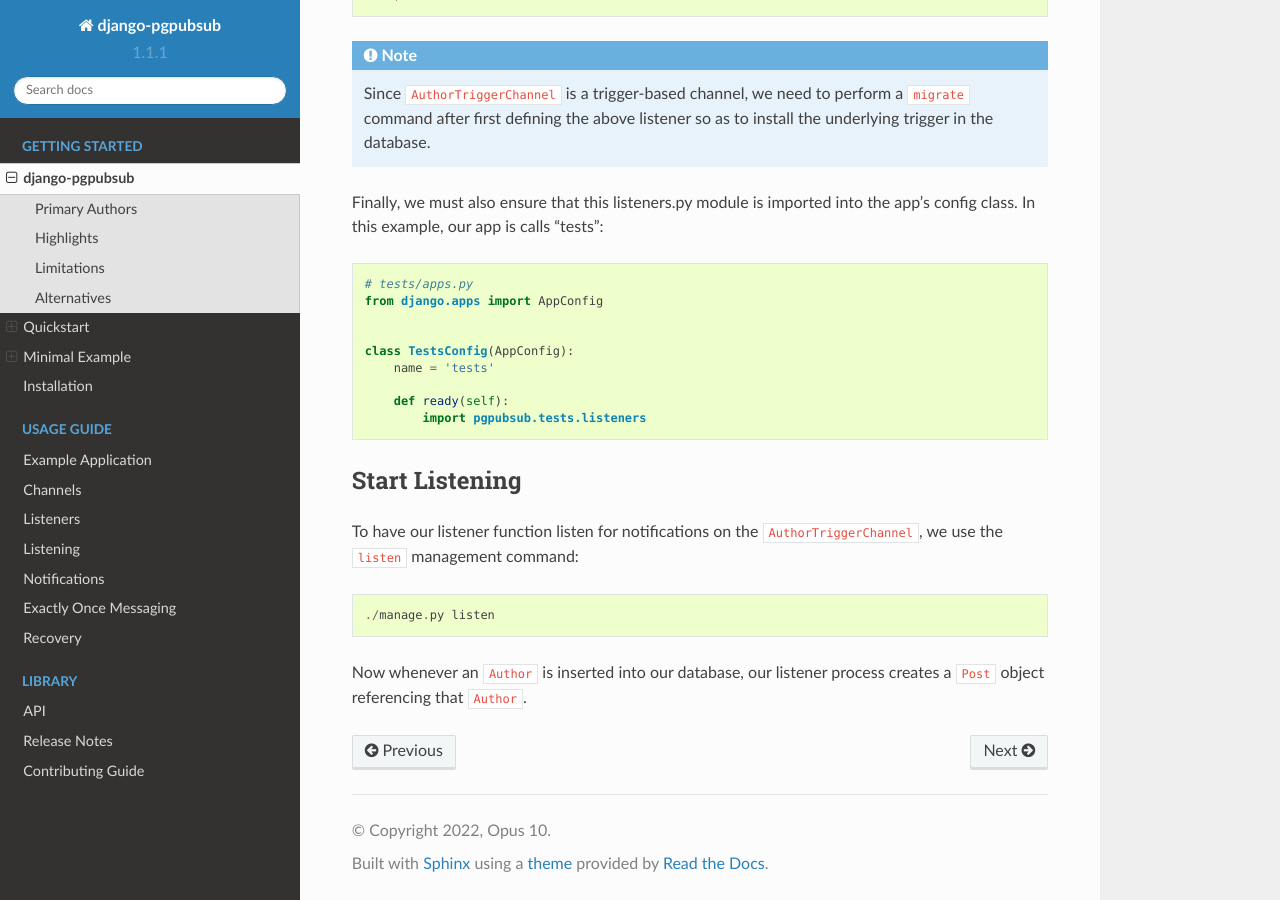
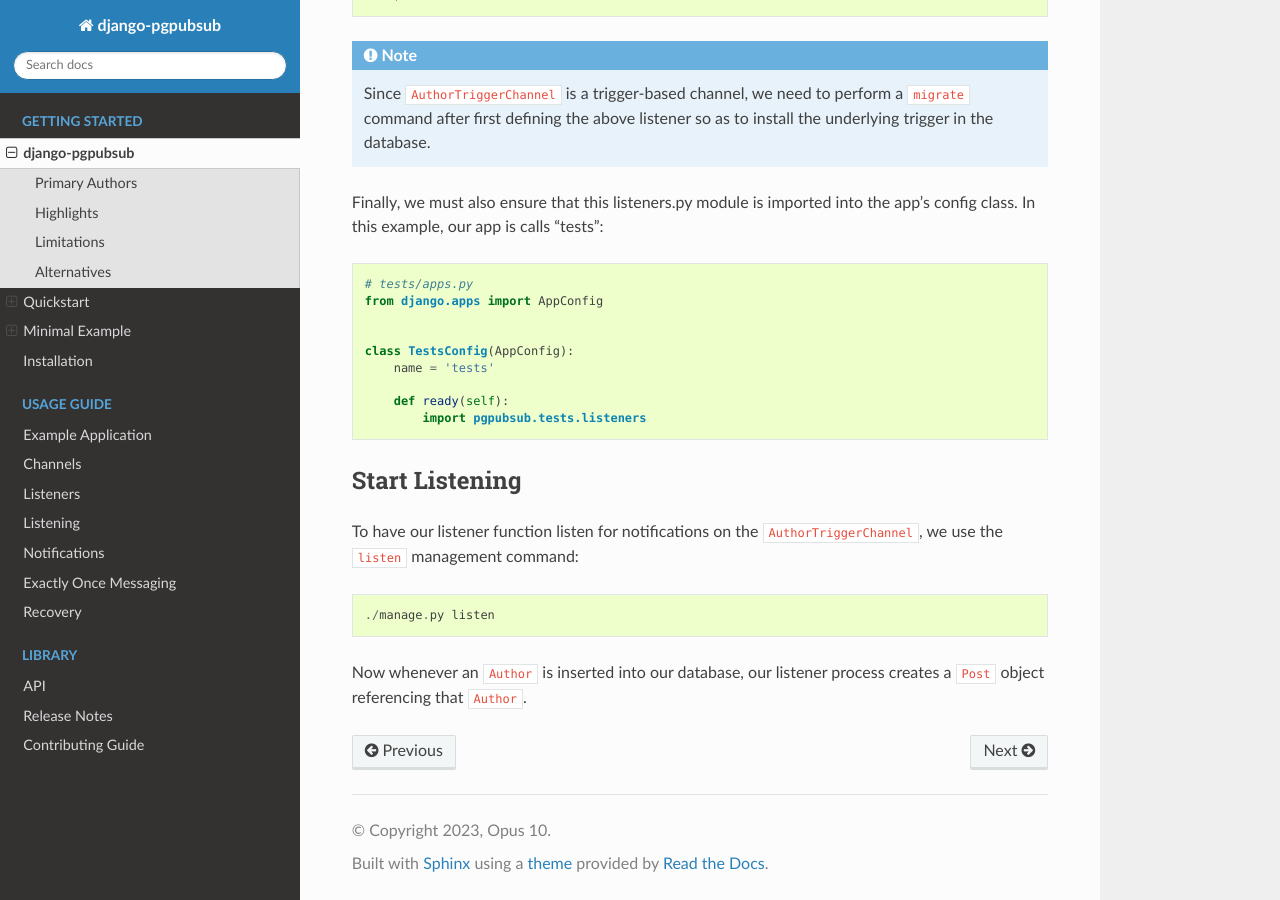
Before and after one commit to PaulGilmartin/django-pgpubsub, a Sphinx documentation site: the page built from docs/index.rst, in a window 1280 px wide and 900 px high, scrolled down 3335 px. Built offline with Sphinx 7.4.7 and the Read the Docs theme 2.0.0, drawn with Linux system fonts in a browser that asks for light colours; the version number is read from the project's files by our own code.

```diff
--- a/docs/conf.py
+++ b/docs/conf.py
@@ -16,22 +16,15 @@
 # add these directories to sys.path here. If the directory is relative to the
 # documentation root, use os.path.abspath to make it absolute, like shown here.
 #
-# import os
-# import sys
-# sys.path.insert(0, os.path.abspath('.'))
 import os
 import subprocess
 import sys
 
-import django
 import sphinx_rtd_theme
 
 
 sys.path.insert(0, os.path.abspath('.'))
 sys.path.insert(0, os.path.abspath('..'))
-os.environ['DJANGO_SETTINGS_MODULE'] = 'settings'
-django.setup()
-
 
 # -- Helper functions -----------------------------------------------------
 
@@ -77,7 +70,7 @@ default_role = 'any'
 
 # General information about the project.
 project = u'django-pgpubsub'
-copyright = u'2022, Opus 10'
+copyright = u'2023, Opus 10'
 author = u'Opus 10 Engineering'
 
 # The version info for the project you're documenting, acts as replacement for
```
Also changed, not shown: docs/requirements.txt (added, +66 -0 lines), .readthedocs.yml, 1 other file.
